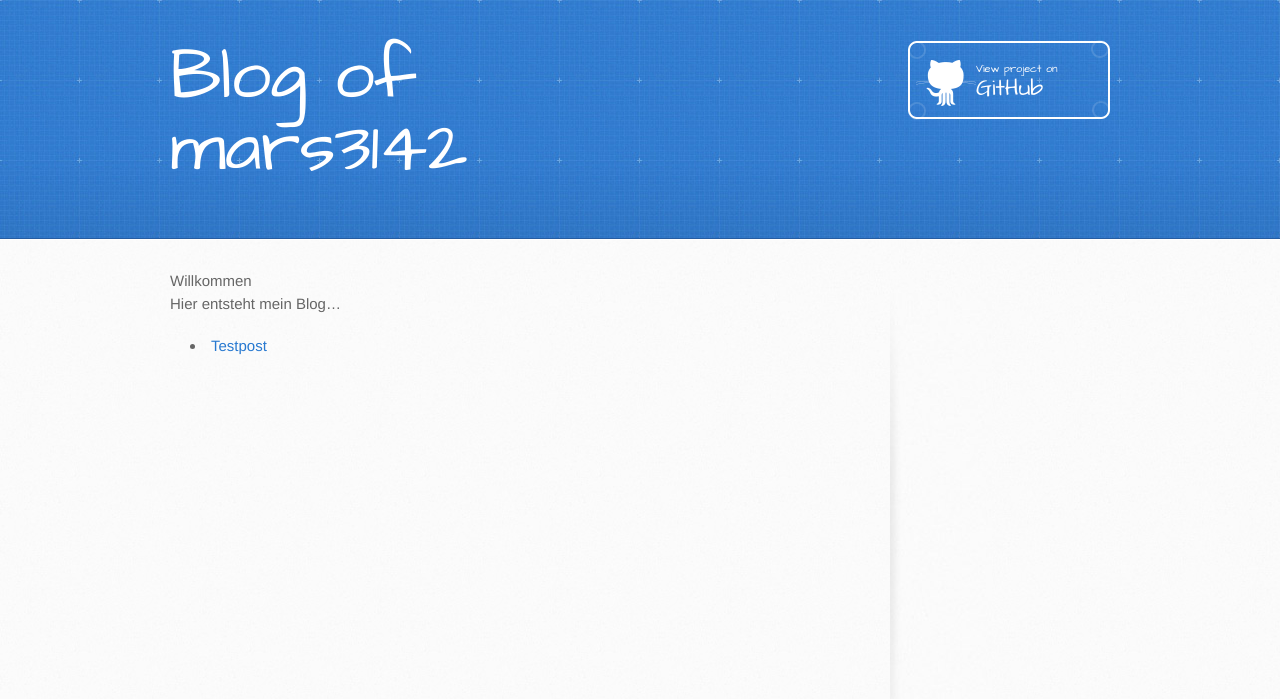
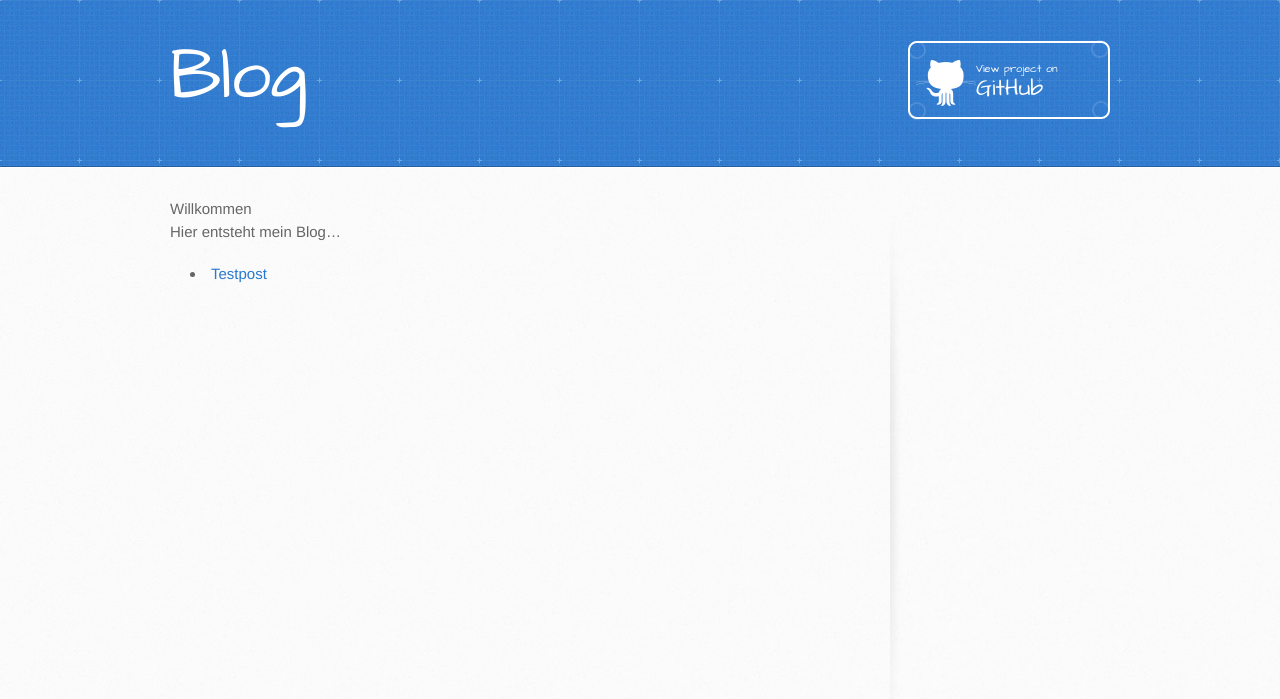
Before and after one commit to mars3142/blog, a Jekyll site: the page built from index.md, in a window 1280 px wide. Shown: the top 699 px of the page. Built offline with Jekyll 4.4.1, drawn with Linux system fonts in a browser that asks for light colours; nearby versions of some CDN libraries; library files that are not in the unit come from our copies; Markdown is read by kramdown in place of the engine named in the settings.

Commit message:
revert last commit

```diff
--- a/_layouts/default.html
+++ b/_layouts/default.html
@@ -23,7 +23,7 @@
   <body>
     <header>
       <div class="inner">
-        <h1>Blog of mars3142</h1>
+        <h1>Blog</h1>
         <h2></h2>
         <a href="https://github.com/mars3142/blog" class="button"><small>View project on</small>GitHub</a>
       </div>
```
